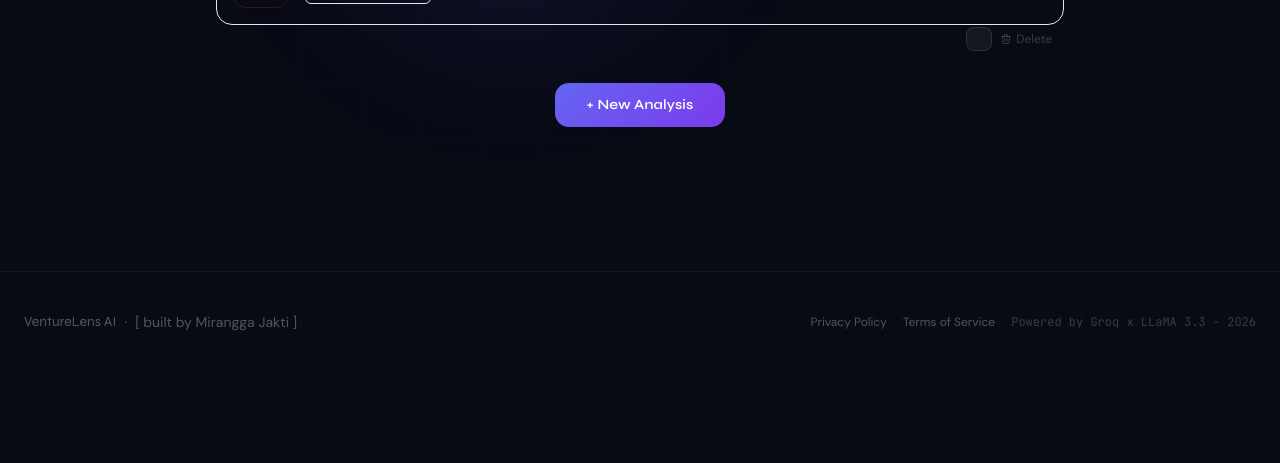
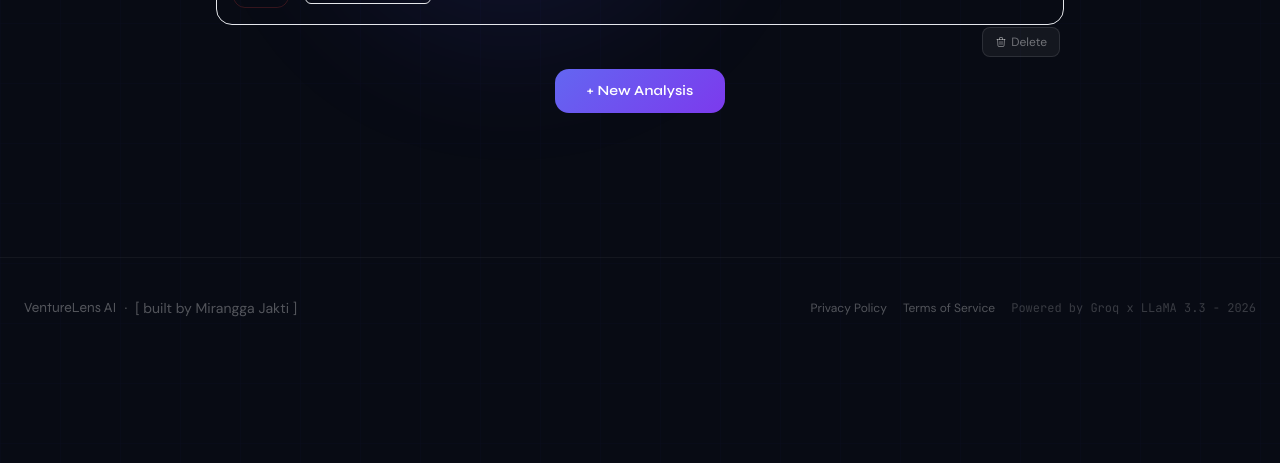
Before and after one commit to rangga-jakti/venturelens-ai, a Django app: template templates/dashboard/history.html in a window 1280 px wide. Shown: the part 337-800 px from the top of the page. Run offline with Django 5.2, Linux system fonts and the light colour scheme; the template is opened without the code that fills it: most values are stand-ins (such as "Sample title", 1, 10 or a date in 2020); some libraries are stand-ins or nearby versions.

Commit message:
Fix delete button duplicate tag

```diff
--- a/templates/dashboard/history.html
+++ b/templates/dashboard/history.html
@@ -72,12 +72,12 @@
             </a>
 
             <!-- Delete button -->
-            <div class="flex justify-end px-1 mt-0.5"><button onclick="deleteAnalysis('{{ item.pk }}', this)" class="text-xs text-white/40 hover:text-red-400 bg-white/5 hover:bg-red-500/10 border border-white/10 hover:border-red-500/20 rounded-lg transition-all flex items-center gap-1 py-1.5 px-3"><button onclick="deleteAnalysis('{{ item.pk }}', this)" class="text-xs text-white/20 hover:text-red-400 transition-colors flex items-center gap-1 py-1 px-2">
+            <div class="flex justify-end px-1 mt-0.5">
+                <button onclick="deleteAnalysis('{{ item.pk }}', this)" class="text-xs text-white/40 hover:text-red-400 bg-white/5 hover:bg-red-500/10 border border-white/10 hover:border-red-500/20 rounded-lg transition-all flex items-center gap-1 py-1.5 px-3">
                     <svg class="w-3 h-3" fill="none" stroke="currentColor" viewBox="0 0 24 24"><path stroke-linecap="round" stroke-linejoin="round" stroke-width="2" d="M19 7l-.867 12.142A2 2 0 0116.138 21H7.862a2 2 0 01-1.995-1.858L5 7m5 4v6m4-6v6m1-10V4a1 1 0 00-1-1h-4a1 1 0 00-1 1v3M4 7h16"/></svg>
                     Delete
                 </button>
             </div>
-        </div>
         {% endfor %}
     </div>
 
```
